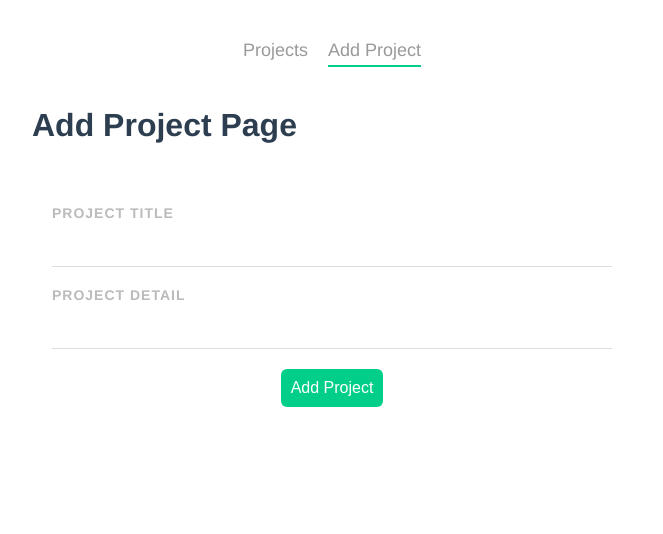
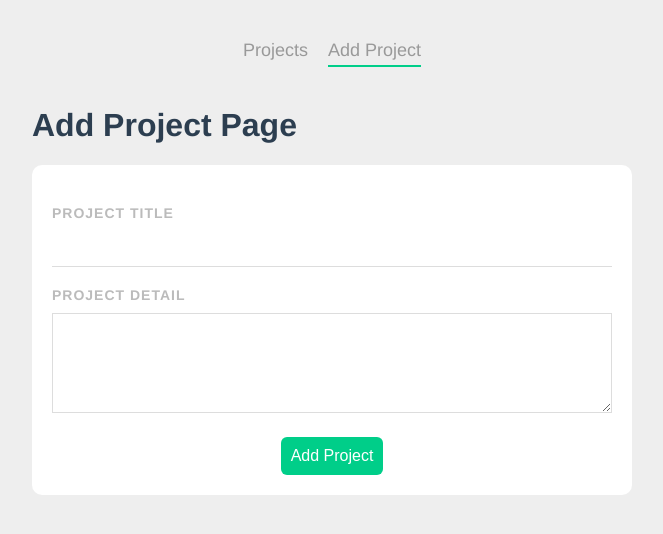
Before and after one commit to fisheeesh/Project-Planner, a Vue app: page /addProject in a window 1280 px wide. Shown: the top 534 px of the page, without its empty margins (308-971 px from the left). Built offline with nearby package versions, Linux system fonts and the light colour scheme.

Commit message:
add project backend

```diff
--- a/src/App.vue
+++ b/src/App.vue
@@ -19,5 +19,10 @@ export default {
   margin: 0 auto;
   color: #2c3e50;
 }
-
+body{
+  background-color: #eee;
+  margin: 0;
+  padding: 0;
+  box-sizing: border-box;
+}
 </style>
--- a/src/router/index.js
+++ b/src/router/index.js
@@ -1,6 +1,7 @@
 import { createRouter, createWebHistory } from 'vue-router'
 import Home from '../views/Home.vue'
 import AddProject from '@/views/AddProject.vue'
+import EditProject from '@/views/EditProject.vue'
 
 const routes = [
   {
@@ -12,6 +13,13 @@ const routes = [
     path : '/addProject',
     name : 'addProject',
     component : AddProject
+  },
+  //dynamic route
+  {
+    path : '/editProject/:id',
+    name : 'editProject',
+    component : EditProject,
+    props : true
   }
 ]
 
--- a/src/views/AddProject.vue
+++ b/src/views/AddProject.vue
@@ -1,17 +1,38 @@
 <template>
   <h1>Add Project Page</h1>
-  <form>
+  <form @submit.prevent="addProject">
     <label for="">Project Title</label>
-    <input type="text">
+    <input type="text" v-model="title">
     <label>Project Detail</label>
-    <input type="text">
+    <textarea name="" id="" v-model="detail"></textarea>
+    <!-- <input type="text" v-model="detail"> -->
     <button>Add Project</button>
   </form>
 </template>
 
 <script>
 export default {
-
+    data(){
+        return{
+            title : "",
+            detail : ""
+        }
+    },
+    methods: {
+        addProject(){
+            fetch('http://localhost:3000/projects/', {
+                method : "POST",
+                headers : {"Content-Type" : "application/json"},
+                body : JSON.stringify({
+                    title : this.title,
+                    projectDetail : this.detail,
+                    complete : false
+                })
+            })
+            .then(()=> this.$router.push({name : 'home'}))
+            .catch(error => console.log(error.message))
+        }
+    }
 }
 </script>
 
@@ -36,6 +57,11 @@ input{
     border-bottom: 1px solid #ddd;
     width: 100%;
     box-sizing: border-box;
+    transition: 0.3s ease;
+}
+input:focus{
+    outline: none;
+    border-bottom: 1.1px solid #00ce89;
 }
 textarea{
     border: 1px solid #ddd;
@@ -43,6 +69,10 @@ textarea{
     width: 100%;
     box-sizing: border-box;
     height: 100px;
+}
+textarea:focus{
+    outline: none;
+    border: 1.1px solid #00ce89;
 }
 form button{
     display: block;
@@ -53,5 +83,9 @@ form button{
     border: 0;
     border-radius: 6px;
     font-size: 16px;
+    cursor: pointer;
+}
+button:hover{
+    background: #00bc77;
 }
 </style>
```
